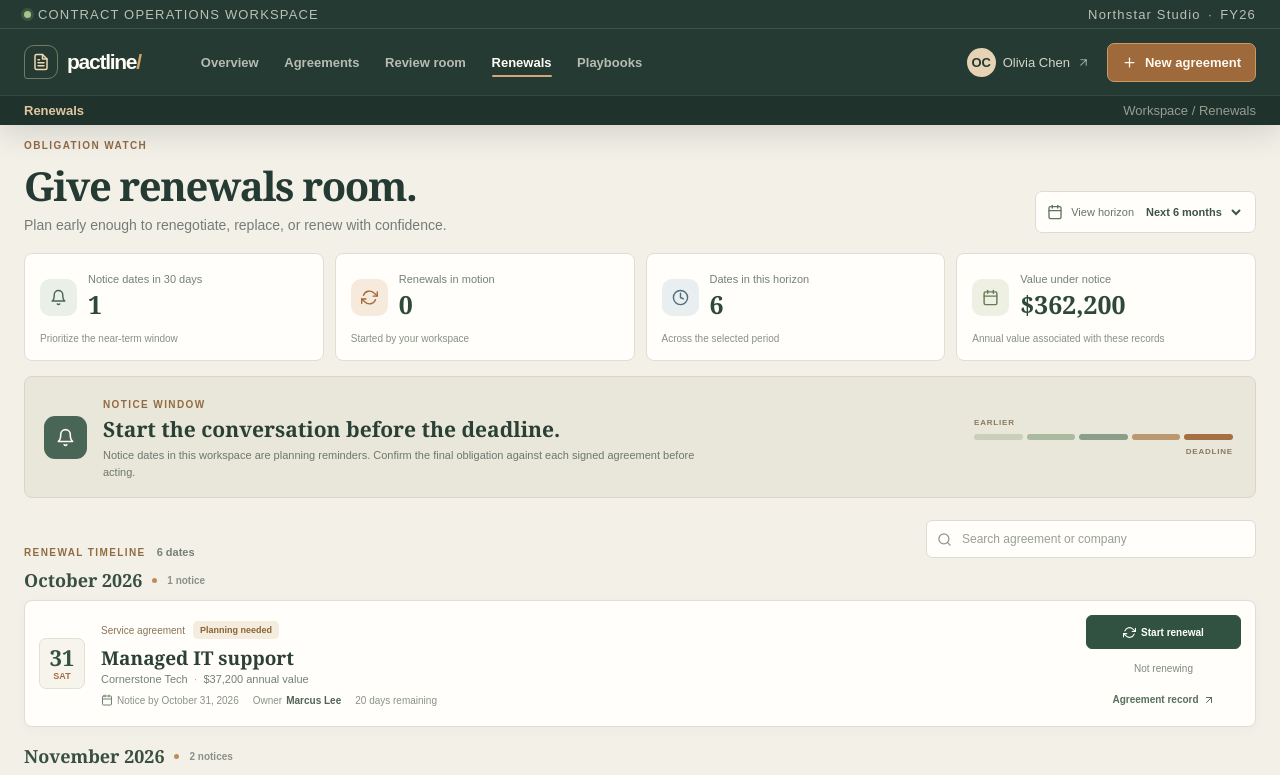
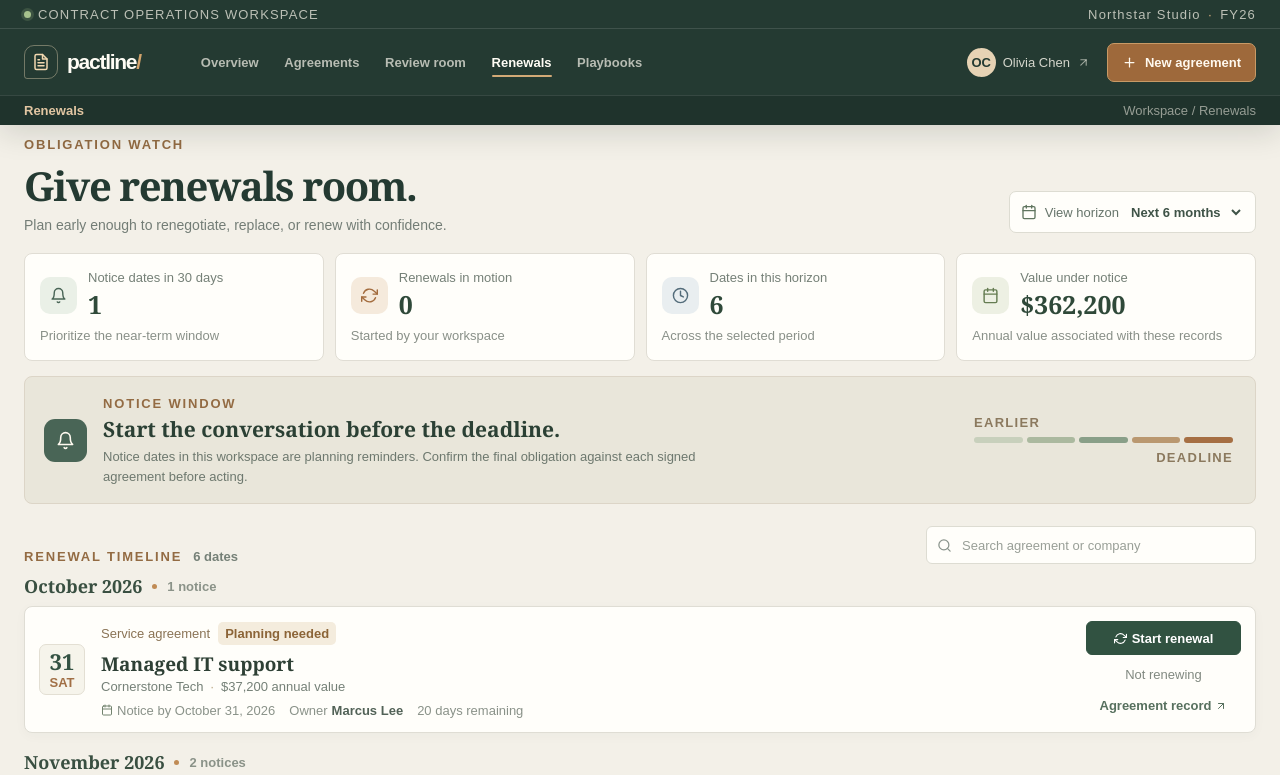
Before and after one commit to a2rp/contract-lifecycle-management, a React (Vite) app: page /renewals in a window 1280 px wide. Shown: the top 775 px of the page. Built offline with nearby package versions, Linux system fonts and the light colour scheme.

Commit message:
Keep interface text at least 13px

```diff
--- a/src/pages/renewals/styles.module.css
+++ b/src/pages/renewals/styles.module.css
@@ -1,11 +1,11 @@
 .page { width: min(1320px, calc(100% - 48px)); margin: 0 auto; padding: 35px 0 62px; }
 .heading { display: flex; align-items: flex-end; justify-content: space-between; gap: 24px; margin-bottom: 20px; }
-.eyebrow, .sectionLabel { color: #936b43; font-size: 10px; font-weight: 750; letter-spacing: .14em; }
+.eyebrow, .sectionLabel { color: #936b43; font-size: 13px; font-weight: 750; letter-spacing: .14em; }
 .heading h1 { margin: 5px 0 4px; color: #243a32; font-family: "Newsreader", Georgia, serif; font-size: 40px; font-weight: 600; letter-spacing: -.035em; }
 .heading p { margin: 0; color: #737d76; font-size: 14px; }
-.periodControl { display: flex; min-height: 42px; align-items: center; gap: 8px; padding: 0 11px; border: 1px solid #dddcd2; border-radius: 7px; color: #66746a; background: #fffefa; font-size: 11px; }
+.periodControl { display: flex; min-height: 42px; align-items: center; gap: 8px; padding: 0 11px; border: 1px solid #dddcd2; border-radius: 7px; color: #66746a; background: #fffefa; font-size: 13px; }
 .periodControl > svg { width: 16px; height: 16px; color: #60755f; }
-.periodControl select { max-width: 132px; border: 0; color: #3f5347; background: transparent; font-size: 11px; font-weight: 650; }
+.periodControl select { max-width: 132px; border: 0; color: #3f5347; background: transparent; font-size: 13px; font-weight: 650; }
 .summary { display: grid; grid-template-columns: repeat(4, minmax(0, 1fr)); gap: 11px; margin-bottom: 15px; }
 .summary article { display: grid; min-height: 108px; grid-template-columns: 38px 1fr; grid-template-rows: 1fr auto; align-items: center; column-gap: 10px; padding: 15px; border: 1px solid #e0ddd4; border-radius: 8px; background: #fffefa; }
 .summaryIcon { display: grid; width: 37px; height: 37px; grid-row: 1; place-items: center; border-radius: 10px; color: #496556; background: #eaf0e7; }
@@ -14,15 +14,15 @@
 .summaryIcon[data-tone="olive"] { color: #657c52; background: #edf0e3; }
 .summaryIcon svg { width: 17px; height: 17px; }
 .summary article > div { display: grid; gap: 2px; }
-.summary article > div > span { color: #758077; font-size: 11px; }
+.summary article > div > span { color: #758077; font-size: 13px; }
 .summary article > div > strong { color: #2f4939; font-family: "Newsreader", Georgia, serif; font-size: 25px; font-weight: 600; }
-.summary article > small { grid-column: 1 / -1; margin-top: 6px; color: #899088; font-size: 10px; line-height: 1.35; }
+.summary article > small { grid-column: 1 / -1; margin-top: 6px; color: #899088; font-size: 13px; line-height: 1.35; }
 .noticeCard { display: grid; grid-template-columns: 45px minmax(240px, 1fr) minmax(190px, 265px); align-items: center; gap: 14px; margin-bottom: 22px; padding: 17px 19px; border: 1px solid #dcd5c7; border-radius: 8px; background: #e9e6da; }
 .noticeMark { display: grid; width: 43px; height: 43px; place-items: center; border-radius: 11px; color: #fffaf0; background: #496556; }
 .noticeMark svg { width: 19px; height: 19px; }
 .noticeCard h2 { margin: 3px 0 4px; color: #2b4034; font-family: "Newsreader", Georgia, serif; font-size: 21px; font-weight: 600; }
-.noticeCard p { max-width: 610px; margin: 0; color: #6d786e; font-size: 11px; line-height: 1.5; }
-.noticeScale { display: grid; gap: 7px; padding: 0 3px; color: #8b795e; font-size: 8px; font-weight: 750; letter-spacing: .1em; }
+.noticeCard p { max-width: 610px; margin: 0; color: #6d786e; font-size: 13px; line-height: 1.5; }
+.noticeScale { display: grid; gap: 7px; padding: 0 3px; color: #8b795e; font-size: 13px; font-weight: 750; letter-spacing: .1em; }
 .noticeScale div { display: grid; grid-template-columns: repeat(5, 1fr); gap: 4px; }
 .noticeScale i { height: 6px; border-radius: 99px; background: #c8d0bc; }
 .noticeScale i:nth-child(2) { background: #abb99f; }
@@ -32,56 +32,56 @@
 .noticeScale span:last-child { justify-self: end; }
 .timelineToolbar { display: flex; align-items: end; justify-content: space-between; gap: 14px; margin-bottom: 10px; }
 .timelineToolbar > div { display: flex; align-items: center; gap: 11px; }
-.timelineToolbar > div strong { color: #758077; font-size: 11px; font-weight: 550; }
+.timelineToolbar > div strong { color: #758077; font-size: 13px; font-weight: 550; }
 .search { display: flex; width: min(330px, 48%); min-height: 38px; align-items: center; gap: 8px; padding: 0 10px; border: 1px solid #dddcd2; border-radius: 6px; color: #8a948c; background: #fffefa; }
 .search svg { width: 15px; height: 15px; flex: 0 0 auto; }
-.search input { width: 100%; min-width: 0; border: 0; outline: 0; color: #314238; background: transparent; font-size: 12px; }
+.search input { width: 100%; min-width: 0; border: 0; outline: 0; color: #314238; background: transparent; font-size: 13px; }
 .search input::placeholder { color: #999f97; }
 .srOnly { position: absolute; width: 1px; height: 1px; overflow: hidden; clip: rect(0, 0, 0, 0); white-space: nowrap; clip-path: inset(50%); }
 .monthList { display: grid; gap: 17px; }
 .monthGroup { display: grid; gap: 8px; }
 .monthLabel { display: flex; align-items: center; gap: 10px; color: #394f41; font-family: "Newsreader", Georgia, serif; font-size: 18px; font-weight: 600; }
 .monthLabel i { width: 5px; height: 5px; border-radius: 50%; background: #c08b55; }
-.monthLabel small { color: #8a9288; font-family: "DM Sans", sans-serif; font-size: 10px; font-weight: 550; }
+.monthLabel small { color: #8a9288; font-family: "DM Sans", sans-serif; font-size: 13px; font-weight: 550; }
 .renewalCard { display: grid; grid-template-columns: 48px minmax(0, 1fr) 155px; align-items: center; gap: 14px; padding: 14px; border: 1px solid #dfddd4; border-radius: 8px; background: #fffefa; box-shadow: 0 3px 12px rgb(36 58 50 / 3%); transition: border-color 150ms ease, box-shadow 150ms ease; }
 .renewalCard:hover { border-color: #c9b99c; box-shadow: 0 7px 18px rgb(36 58 50 / 7%); }
 .dayTile { display: grid; width: 46px; height: 51px; align-content: center; justify-items: center; border: 1px solid #e3dfd3; border-radius: 7px; color: #345243; background: #f6f4eb; }
 .dayTile strong { font-family: "Newsreader", Georgia, serif; font-size: 22px; line-height: 1; }
-.dayTile span { margin-top: 3px; color: #a16f45; font-size: 9px; font-weight: 750; text-transform: uppercase; }
+.dayTile span { margin-top: 3px; color: #a16f45; font-size: 13px; font-weight: 750; text-transform: uppercase; }
 .cardMain { min-width: 0; }
 .cardTitle { display: flex; align-items: center; gap: 8px; }
-.typeLabel { overflow: hidden; color: #8a7355; font-size: 10px; text-overflow: ellipsis; white-space: nowrap; }
-.state { padding: 4px 7px; border-radius: 5px; color: #8b6437; background: #f4ecdd; font-size: 9px; font-weight: 700; white-space: nowrap; }
+.typeLabel { overflow: hidden; color: #8a7355; font-size: 13px; text-overflow: ellipsis; white-space: nowrap; }
+.state { padding: 4px 7px; border-radius: 5px; color: #8b6437; background: #f4ecdd; font-size: 13px; font-weight: 700; white-space: nowrap; }
 .state[data-state="Renewal in progress"] { color: #496650; background: #e8efe5; }
 .state[data-state="Not renewing"] { color: #8e5148; background: #f7e8e3; }
 .cardMain h3 { overflow: hidden; margin: 6px 0 2px; color: #2e4035; font-family: "Newsreader", Georgia, serif; font-size: 19px; font-weight: 600; text-overflow: ellipsis; white-space: nowrap; }
-.cardMain > p { margin: 0; color: #758077; font-size: 11px; }
+.cardMain > p { margin: 0; color: #758077; font-size: 13px; }
 .cardMain > p i { padding-inline: 3px; color: #bba988; font-style: normal; }
-.cardMeta { display: flex; flex-wrap: wrap; gap: 6px 14px; margin-top: 9px; color: #8a9289; font-size: 10px; }
+.cardMeta { display: flex; flex-wrap: wrap; gap: 6px 14px; margin-top: 9px; color: #8a9289; font-size: 13px; }
 .cardMeta span { display: inline-flex; align-items: center; gap: 4px; }
 .cardMeta svg { width: 12px; height: 12px; color: #72836e; }
 .cardMeta strong { color: #526257; font-weight: 650; }
 .cardActions { display: grid; justify-items: stretch; gap: 5px; }
-.startButton, .progressButton { display: inline-flex; min-height: 34px; align-items: center; justify-content: center; gap: 5px; padding: 0 8px; border: 1px solid #315241; border-radius: 6px; color: #fff; background: #315241; font-size: 10px; font-weight: 650; white-space: nowrap; transition: border-color 140ms ease, box-shadow 140ms ease, background 140ms ease; }
+.startButton, .progressButton { display: inline-flex; min-height: 34px; align-items: center; justify-content: center; gap: 5px; padding: 0 8px; border: 1px solid #315241; border-radius: 6px; color: #fff; background: #315241; font-size: 13px; font-weight: 650; white-space: nowrap; transition: border-color 140ms ease, box-shadow 140ms ease, background 140ms ease; }
 .startButton:hover { border-color: #243a32; background: #243a32; box-shadow: 0 4px 9px rgb(36 58 50 / 15%); }
 .startButton svg, .progressButton svg { width: 13px; height: 13px; }
 .progressButton { border-color: #cbd7c7; color: #496650; background: #edf2e9; cursor: default; }
-.closeButton { min-height: 28px; border: 1px solid transparent; border-radius: 5px; color: #818980; background: transparent; font-size: 10px; }
+.closeButton { min-height: 28px; border: 1px solid transparent; border-radius: 5px; color: #818980; background: transparent; font-size: 13px; }
 .closeButton:hover { border-color: #d6d2c5; color: #805936; box-shadow: 0 3px 8px rgb(36 58 50 / 6%); }
-.recordLink { display: inline-flex; min-height: 25px; align-items: center; justify-content: center; gap: 4px; color: #57705e; font-size: 10px; font-weight: 650; }
+.recordLink { display: inline-flex; min-height: 25px; align-items: center; justify-content: center; gap: 4px; color: #57705e; font-size: 13px; font-weight: 650; }
 .recordLink:hover { color: #a36c3e; }
 .recordLink svg { width: 12px; height: 12px; }
-.closedState { display: inline-flex; align-items: center; justify-content: center; gap: 5px; color: #8b564d; font-size: 10px; font-weight: 650; }
+.closedState { display: inline-flex; align-items: center; justify-content: center; gap: 5px; color: #8b564d; font-size: 13px; font-weight: 650; }
 .closedState svg { width: 13px; height: 13px; }
 .empty { display: grid; min-height: 240px; align-content: center; justify-items: center; gap: 8px; border: 1px solid #e0ddd4; border-radius: 8px; color: #7b857c; background: #fffefa; text-align: center; }
 .empty svg { width: 25px; height: 25px; color: #7c8d79; }
 .empty strong { color: #405246; font-size: 14px; }
-.empty span { font-size: 12px; }
-.empty a { display: inline-flex; align-items: center; gap: 5px; margin-top: 3px; color: #496556; font-size: 12px; font-weight: 650; }
+.empty span { font-size: 13px; }
+.empty a { display: inline-flex; align-items: center; gap: 5px; margin-top: 3px; color: #496556; font-size: 13px; font-weight: 650; }
 .empty a svg { width: 14px; height: 14px; }
 
 .page {
   @media (max-width: 920px) { .summary { grid-template-columns: repeat(2, 1fr); } .renewalCard { grid-template-columns: 48px minmax(0, 1fr) 140px; } .noticeCard { grid-template-columns: 43px 1fr; } .noticeScale { grid-column: 2; grid-row: 2; width: 220px; } }
   @media (max-width: 680px) { width: calc(100% - 32px); padding-top: 28px; .heading { align-items: flex-start; flex-direction: column; } .heading h1 { font-size: 36px; } .periodControl { width: fit-content; } .noticeCard { grid-template-columns: 38px minmax(0, 1fr); padding: 14px; gap: 10px; } .noticeMark { width: 36px; height: 36px; } .noticeCard h2 { font-size: 19px; } .noticeScale { width: 100%; } .renewalCard { grid-template-columns: 43px minmax(0, 1fr); gap: 10px; padding: 11px; } .dayTile { width: 42px; height: 48px; } .cardActions { grid-column: 2; grid-template-columns: repeat(2, 1fr); align-items: center; gap: 4px; } .recordLink { grid-column: 1 / -1; justify-self: start; min-height: 27px; } .cardMeta { gap: 6px 10px; } }
-  @media (max-width: 430px) { width: calc(100% - 24px); .summary article { grid-template-columns: 31px 1fr; padding: 11px; column-gap: 7px; } .summaryIcon { width: 30px; height: 30px; } .summary article > div > span { font-size: 10px; } .summary article > div > strong { font-size: 23px; } .summary article > small { font-size: 9px; } .timelineToolbar { align-items: flex-start; flex-direction: column; } .timelineToolbar > div { flex-wrap: wrap; } .search { width: 100%; } .cardTitle { flex-wrap: wrap; gap: 4px 7px; } .cardMain h3 { font-size: 17px; } .cardMeta span { font-size: 9px; } }
+  @media (max-width: 430px) { width: calc(100% - 24px); .summary article { grid-template-columns: 31px 1fr; padding: 11px; column-gap: 7px; } .summaryIcon { width: 30px; height: 30px; } .summary article > div > span { font-size: 13px; } .summary article > div > strong { font-size: 23px; } .summary article > small { font-size: 13px; } .timelineToolbar { align-items: flex-start; flex-direction: column; } .timelineToolbar > div { flex-wrap: wrap; } .search { width: 100%; } .cardTitle { flex-wrap: wrap; gap: 4px 7px; } .cardMain h3 { font-size: 17px; } .cardMeta span { font-size: 13px; } }
 }
```
